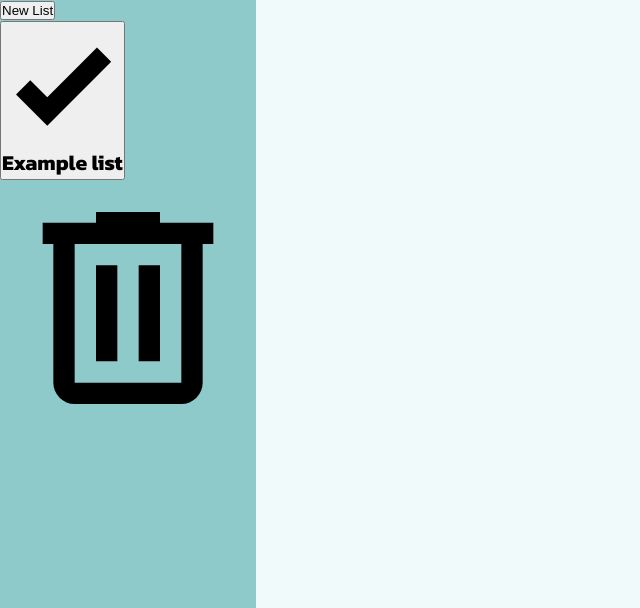
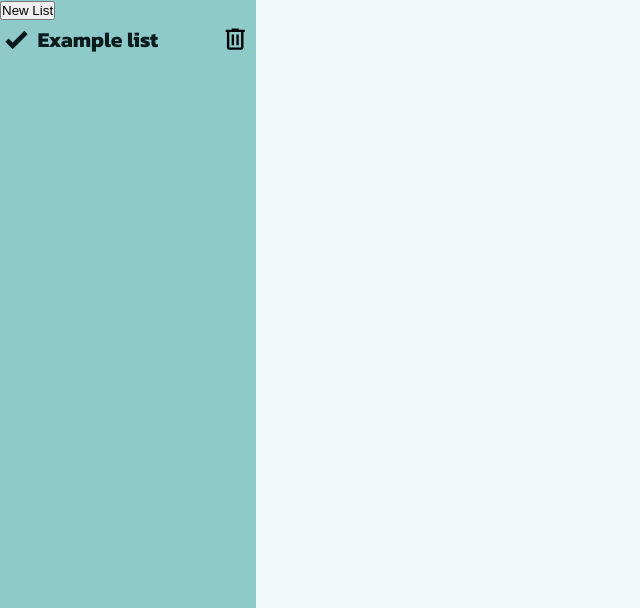
Before and after one commit to nicolasgsantana/todo-app, a website built with webpack: page src/index.html in a window 1280 px wide. Both pictures are taken after a click on the icon 21 px from the left and 21 px from the top of the page. Shown: the part 192-800 px from the top of the page, without its empty margins (0-640 px from the left). Built offline with nearby package versions, Linux system fonts and the light colour scheme.

Commit message:
Add list style

```diff
--- a/src/css/style.css
+++ b/src/css/style.css
@@ -50,6 +50,10 @@ nav {
     height: 100vh;
 }
 
+nav svg {
+    height: 1.777rem;
+}
+
 .collapsible {
     position: absolute;
     top: 5px;
@@ -82,6 +86,7 @@ nav {
 .tab {
     display: flex;
     align-items: center;
+    position: relative;
     width: 100%;
     border: none;
 
@@ -101,6 +106,46 @@ nav {
     filter: brightness(90%);
 }
 
-.tab svg {
-    height: 1.777rem;
+.list {
+    display: flex;
+    align-items: center;
+    position: relative;
 }
+
+.list button{
+    fill: var(--text);
+    color: var(--text);
+    background-color: var(--primary);
+    padding: 2px 0;
+    border: none;
+
+    display: flex;
+    align-items: center;
+    flex-grow: 1;
+}
+
+.list svg {
+    margin-right: 5px;
+    padding: 2px;
+    border-radius: 100%;
+}
+
+.list button:hover{
+    background-color: var(--text);
+    color: var(--primary);
+    fill: var(--primary);
+}
+
+.list svg:hover{
+    background-color: var(--text);
+    color: var(--primary);
+    fill: var(--primary);
+}
+
+.list button:active {
+    filter: brightness(90%);
+}
+
+.list svg:active {
+    filter: brightness(90%);
+}
```
